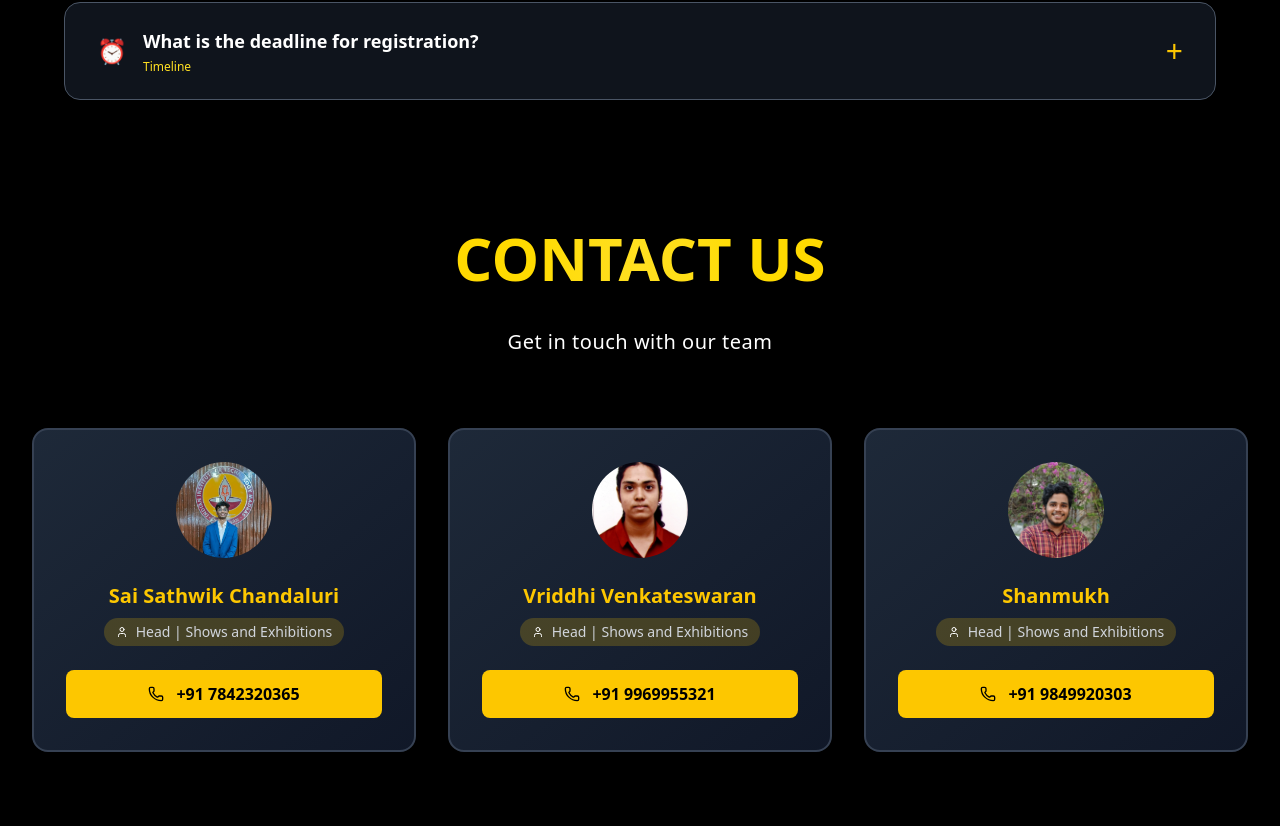
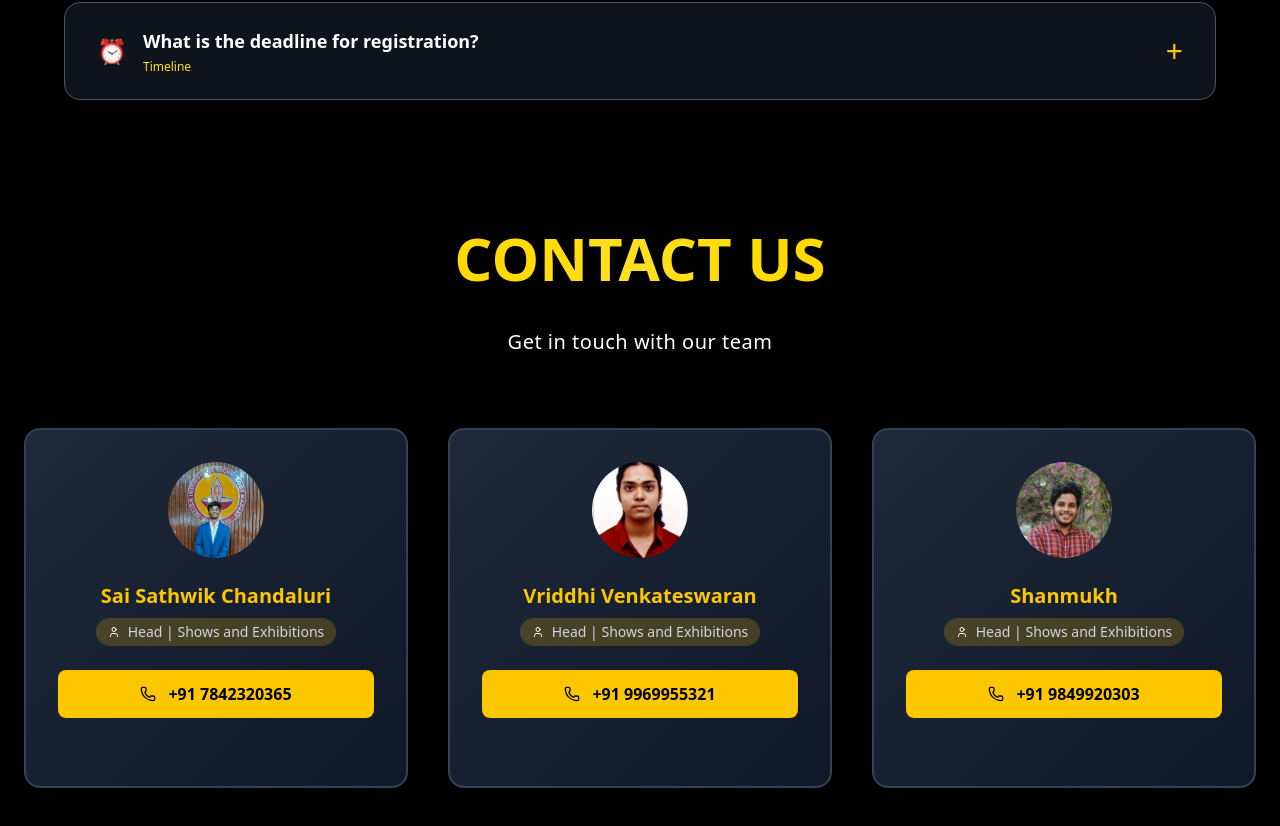
Before and after one commit to ShaastraWebops/expo-frontend-2026, a React (Vite) app: page / in a window 1280 px wide. Shown: the part 1386-2212 px from the top of the page. Built offline with nearby package versions, Linux system fonts and the light colour scheme.

Commit message:
modifications made

```diff
--- a/src/components/ContacUs.tsx
+++ b/src/components/ContacUs.tsx
@@ -7,8 +7,8 @@ interface Contact {
   name: string;
   role: string;
   phone: string;
-  email: string;
   image: string;
+  speciality: string;
 }
 
 const ContactPage: React.FC = () => {
@@ -20,21 +20,24 @@ const ContactPage: React.FC = () => {
       name: "Sai Sathwik Chandaluri",
       role: "Head | Shows and Exhibitions",
       phone: "+91 7842320365",
-      image: "./ProfPhoto(1).jpg" // Person 1
+      image: "./ProfPhoto(1).jpg",
+      speciality: "Exibition Planning & Coordination" // Person 1
     },
     {
       id: 2,
       name: "Vriddhi Venkateswaran",
       role: "Head | Shows and Exhibitions",
       phone: "+91 9969955321",
-      image: "./Image formal.jpg" // Person 2
+      image: "./Image formal.jpg",
+      speciality: "Industry Relations & Partnerships" // Person 2
     },
     {
       id: 3,
       name: "Shanmukh",
       role: "Head | Shows and Exhibitions",
       phone: "+91 9849920303",
-      image: "PHOTO.jpg" // Person 3
+      image: "PHOTO.jpg",
+      speciality: "Logistics & Operations" // Person 3
     }
   ];
 
@@ -53,11 +56,11 @@ const ContactPage: React.FC = () => {
 
       {/* Contact Cards - Horizontal Flex */}
       <div className="relative z-10 max-w-7xl mx-auto px-4 pb-16">
-        <div className="flex flex-col lg:flex-row gap-8 justify-center items-stretch">
+        <div className="flex flex-col lg:flex-row gap-10 justify-center items-stretch">
           {contacts.map((contact) => (
             <div
               key={contact.id}
-              className={`flex-1 max-w-sm mx-auto lg:mx-0 bg-gradient-to-br from-gray-800 to-gray-900 border-2 border-gray-700 rounded-2xl p-8 transition-all duration-500 transform hover:-translate-y-3 hover:scale-105 cursor-pointer ${
+              className={`relative flex-1 max-w-sm h-90 mx-auto lg:mx-0 bg-gradient-to-br from-gray-800 to-gray-900 border-2 border-gray-700 rounded-2xl p-8 transition-all duration-500 transform hover:-translate-y-3 hover:scale-105 cursor-pointer overflow-hidden ${
                 hoveredCard === contact.id ? 'border-yellow-400 shadow-2xl shadow-yellow-400/20' : ''
               }`}
               onMouseEnter={() => setHoveredCard(contact.id)}
@@ -95,6 +98,17 @@ const ContactPage: React.FC = () => {
                   </a>
                 </div>
               </div>
+
+              {/* Speciality (appears on hover at bottom) */}
+              <div
+                className={`absolute bottom-5 left-1/2 -translate-x-1/2 text-center text-sm font-medium text-yellow-300 transition-all duration-500 ${
+                  hoveredCard === contact.id
+                    ? 'opacity-100 translate-y-0'
+                    : 'opacity-0 translate-y-6'
+                }`}
+              >
+                {contact.speciality}
+              </div>
             </div>
           ))}
         </div>
```
